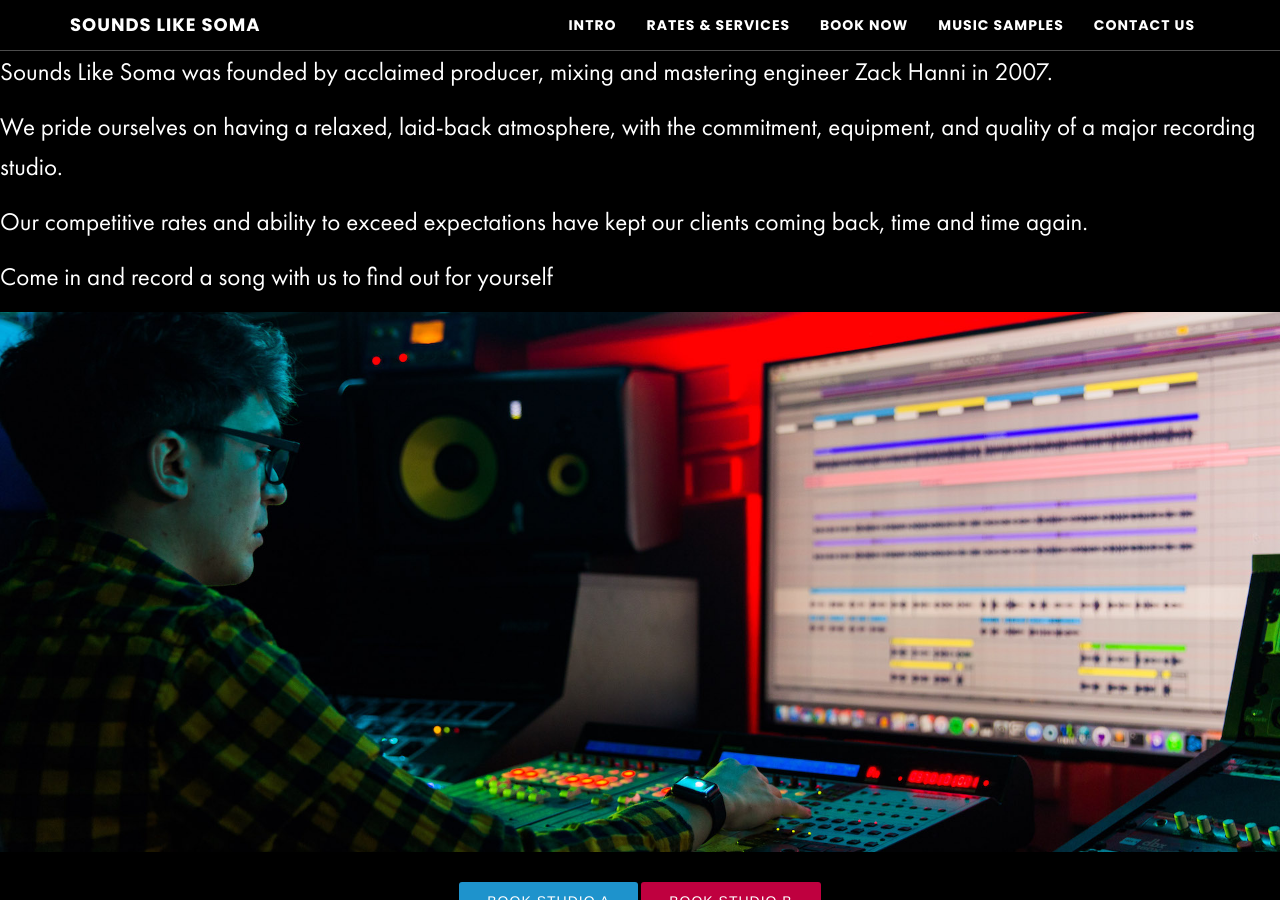
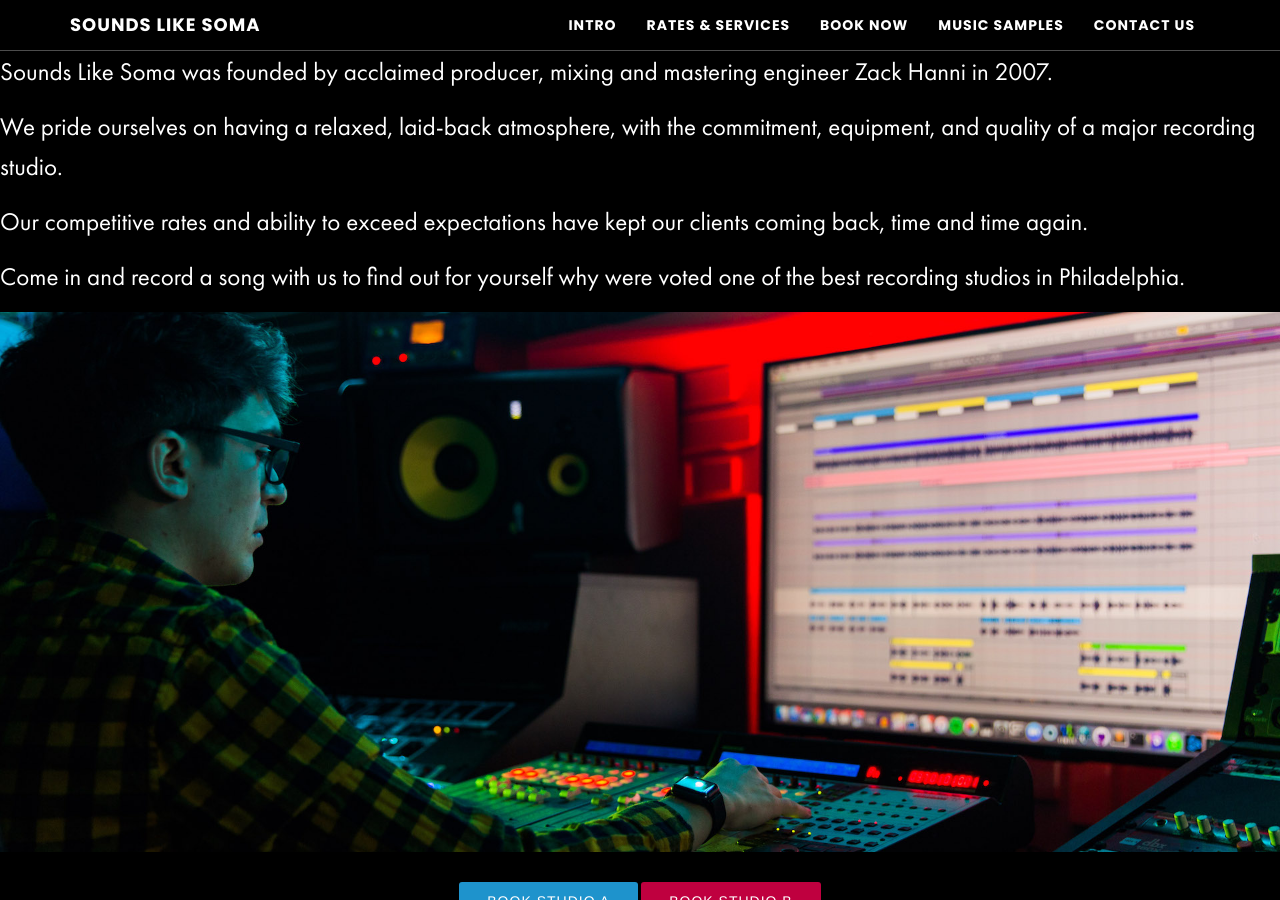
Before and after one commit to zackhanni/Soma-website-classic, a Jekyll site: the page built from _posts/2015-08-01-introduction.md, in a window 1280 px wide and 900 px high, scrolled down 978 px. Built offline with Jekyll 4.4.1, drawn with Linux system fonts in a browser that asks for light colours; our own code applies the rules of GitHub Pages for plain Markdown files; some of the changed text lies outside the part shown.

Commit message:
SEO word optimizations

```diff
--- a/_includes/contact.html
+++ b/_includes/contact.html
@@ -12,18 +12,18 @@
 <!-- Start Square Appointments Embed code --> <a target="_top" style=" background-color: #BF003F; color: white; height: 40px; text-transform: uppercase; font-family: 'Square Market', 'helvetica neue', helvetica, arial, sans-serif; letter-spacing: 1px; line-height: 38px; padding: 0 28px; border-radius: 3px; font-weight: 500; font-size: 14px; cursor: pointer; display: inline-block; " href="https://squareup.com/appointments/book/VC0MQHN4GS4ND/sls-studio-b-philadelphia-pa" rel="nofollow">Book Studio B</a> <!-- End Square Appointments Embed code -->
 
         <p>or</p>
-        <h2>Contact Us</h2>
+        <h2>Contact Soma</h2>
         <p>
-          Studio A (Zack): <a href="tel:18562983095">(856) 298-3095</a>
+          Studio A With Zack: <a href="tel:18562983095">(856) 298-3095</a>
         </p>
         <p>
-          Studio B (Gage): <a href="tel:12156019509">(215) 601-9509</a>
+          Studio B With Gage: <a href="tel:12156019509">(215) 601-9509</a>
         </p>
         <p>
           <a href="mailto:{{ site.email }}">{{ site.email }}</a>
         </p>
         <p>
-          Location: <a href="https://goo.gl/maps/HRT79KadCqx"> 1554 S Lambert St, Philadelphia, PA</a>
+          Located In Philadelphia: <a href="https://goo.gl/maps/HRT79KadCqx"> 1554 S Lambert St, Philadelphia, PA</a>
         </p>
         <ul class="list-inline banner-social-buttons">
           {% for network in site.social %}
--- a/_posts/2015-08-01-introduction.md
+++ b/_posts/2015-08-01-introduction.md
@@ -10,4 +10,4 @@ We pride ourselves on having a relaxed, laid-back atmosphere, with the commitmen
 
 Our competitive rates and ability to exceed expectations have kept our clients coming back, time and time again.
 
-Come in and record a song with us to find out for yourself
+Come in and record a song with us to find out for yourself why were voted one of the best recording studios in Philadelphia.
```
